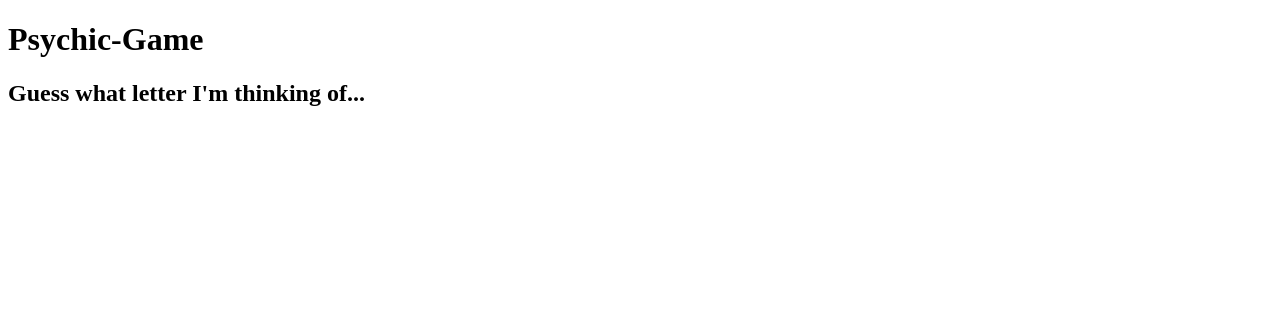
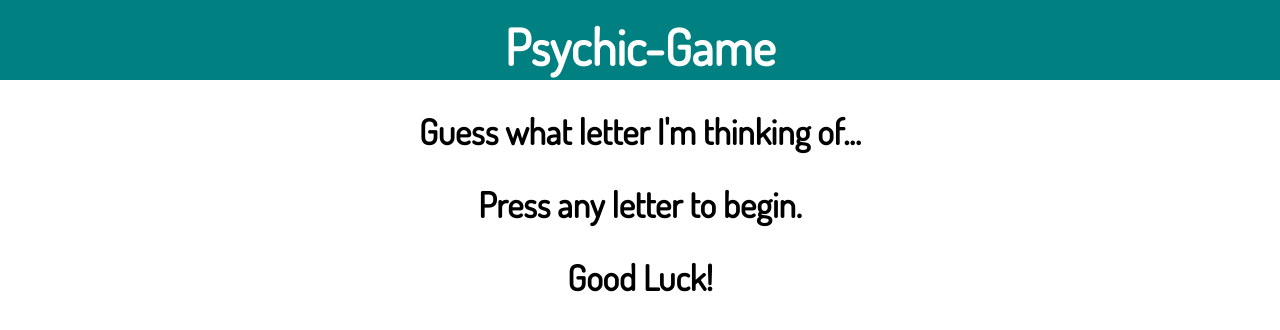
Before and after one commit to rparamo11/Psychic-Game, a plain HTML site: page index.html in a window 1280 px wide. Drawn offline with Linux system fonts and the light colour scheme.

Commit message:
added css

```diff
--- a/assets/css/style.css
+++ b/assets/css/style.css
@@ -0,0 +1,41 @@
+body {
+    font-family: 'Dosis', sans-serif;
+    text-align: center;
+    margin: 0px;
+    padding: 0px;
+    background-color:
+}
+
+nav {
+    height: 80px;
+    background-color: teal;
+}
+
+h1 {
+    margin: 0px;
+    padding: 15px;
+    color: white;
+    font-size: 50px;
+}
+
+h2 {
+    font-size: 35px;
+}
+
+p {
+    font-size: 35px;
+}
+
+
+
+/* Small devices (landscape phones, 576px and up) */
+@media (min-width: 576px) { ... }
+
+/* Medium devices (tablets, 768px and up) */
+@media (min-width: 768px) { ... }
+
+/* Large devices (desktops, 992px and up) */
+@media (min-width: 992px) { ... }
+
+/* Extra large devices (large desktops, 1200px and up) */
+@media (min-width: 1200px) { ... }
--- a/index.html
+++ b/index.html
@@ -4,15 +4,21 @@
     <meta charset="UTF-8">
     <meta name="viewport" content="width=device-width, initial-scale=1.0">
     <meta http-equiv="X-UA-Compatible" content="ie=edge">
-    <link rel="stylesheets" type="text/css" href="assets/css/style.css">
+    <link href="https://fonts.googleapis.com/css?family=Dosis" rel="stylesheet">
+    <link rel="stylesheet" href="assets/css/style.css">
     <title>Psychic-Game</title>
 </head>
 <body>
+<!-- Nav Bar -->
+<nav class="navbar navbar-light bg-light">
+    <span class="navbar-brand mb-0 h1"><h1>Psychic-Game</h1></span>
+</nav>
 
 <div id="game">
 
-<h1>Psychic-Game</h1>
 <h2>Guess what letter I'm thinking of...</h2>
+<h2>Press any letter to begin.</h2>
+<h2>Good Luck!</h2>
 
 </div>
 
```
Also changed, not shown: assets/javascript/game.js (line endings or trailing spaces).
